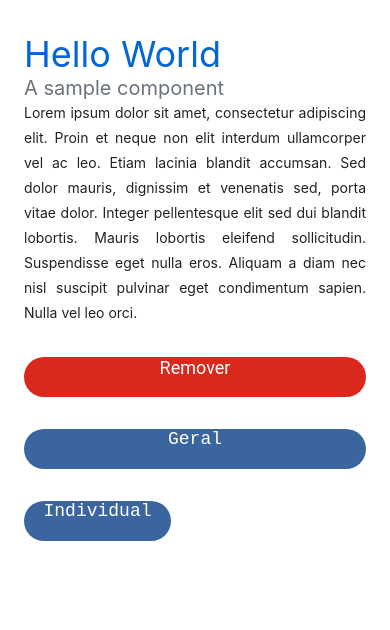
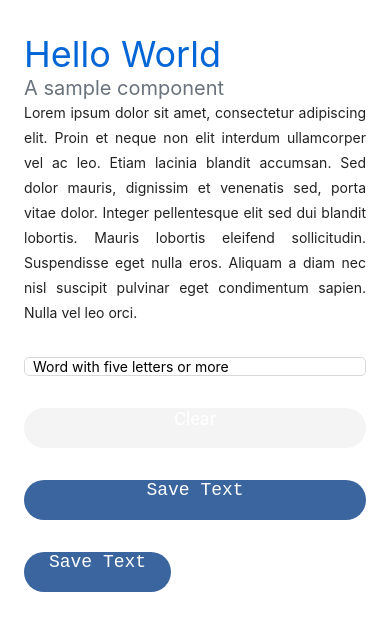
Before and after one commit to lucasvalenteds/poc-rn-components, a React Native app: screen / in a window 390 px wide. Shown: the top 630 px of the page. Built offline with nearby package versions, Linux system fonts and the light colour scheme.

Commit message:
Update App to demonstrate new components

```diff
--- a/src/App.tsx
+++ b/src/App.tsx
@@ -1,4 +1,4 @@
-import React from 'react';
+import React, { useState, useEffect } from 'react';
 import {
   SafeAreaView,
   StyleSheet,
@@ -6,8 +6,9 @@ import {
   View,
   StatusBar,
 } from 'react-native';
-import {PrimaryButton, SecondaryButton} from './Button';
+import {PrimaryButton, SecondaryButton, DisabledButton} from './Button';
 import {Title, Subtitle, Paragraph} from './Text';
+import {DefaultInput} from './Input';
 
 const App: React.FC = (): React.ReactElement => {
   const style = StyleSheet.create({
@@ -22,6 +23,14 @@ const App: React.FC = (): React.ReactElement => {
       paddingHorizontal: 24,
     },
   });
+
+  const [isEnabled, setEnabled] = useState(true);
+  const [text, setText] = useState<string>("");
+
+  useEffect(() => {
+      if (text.length >= 5) setEnabled(true);
+      else setEnabled(false);
+  }, [text, setEnabled]);
 
   return (
     <>
@@ -42,15 +51,25 @@ const App: React.FC = (): React.ReactElement => {
             </Paragraph>
           </View>
           <View style={style.fullWidth}>
-            <SecondaryButton>Remover</SecondaryButton>
+              <DefaultInput
+                  placeholder={"Word with five letters or more"}
+                  value={text}
+                  onChangeText={setText}
+              />
           </View>
           <View style={style.fullWidth}>
-            <PrimaryButton onPress={() => console.log('onPress')}>
-              Geral
+              {isEnabled
+              ? <SecondaryButton onPress={() => setText("")}>Clear</SecondaryButton>
+              : <DisabledButton>Clear</DisabledButton>
+              }
+          </View>
+          <View style={style.fullWidth}>
+            <PrimaryButton onPress={() => console.log("onPress")}>
+                Save Text
             </PrimaryButton>
           </View>
           <View style={style.halfWidth}>
-            <PrimaryButton>Individual</PrimaryButton>
+            <PrimaryButton>Save Text</PrimaryButton>
           </View>
         </ScrollView>
       </SafeAreaView>
```
